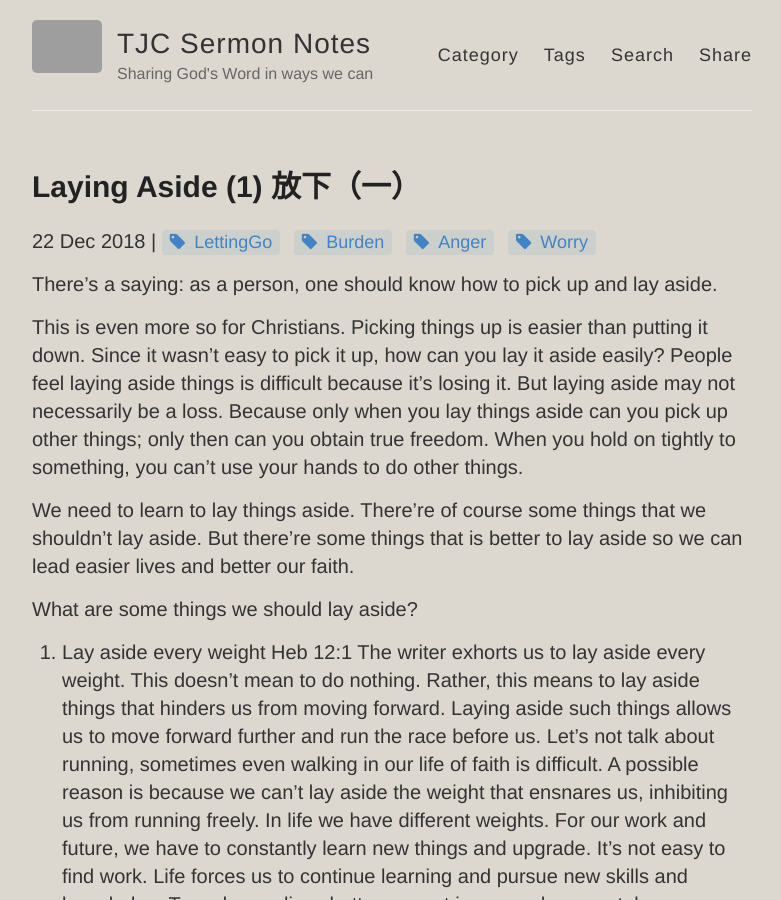
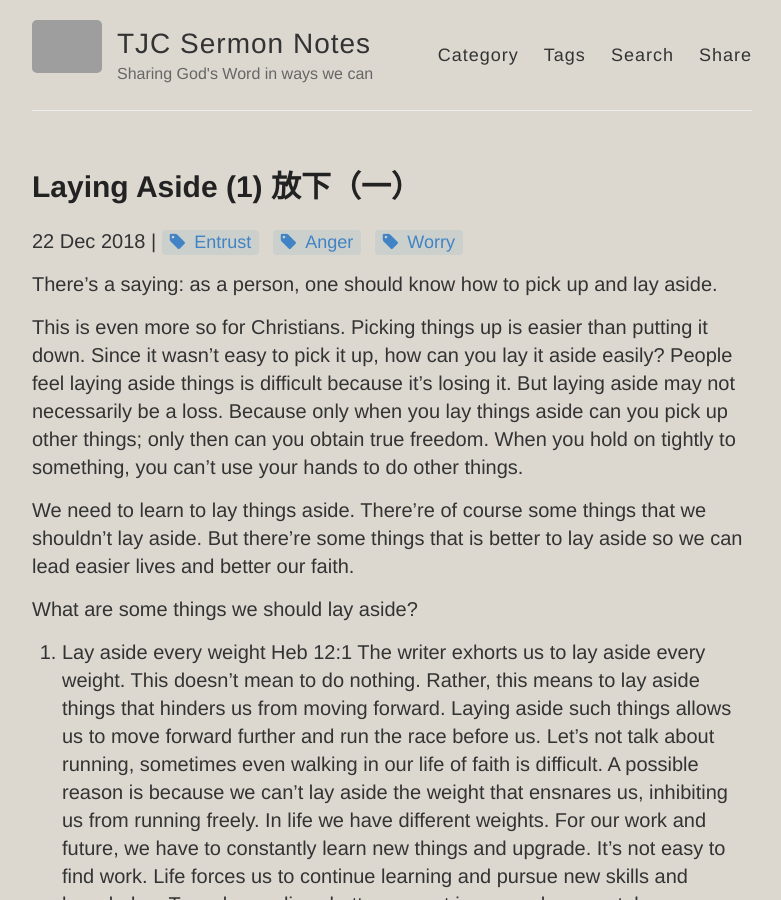
Before and after one commit to catchupTJC/catchuptjc.github.io, a Jekyll site: the page built from _posts/2018-12-22-LayingAside1.md, in a window 1280 px wide and 900 px high. Shown: the whole window, without its empty margins (248-1029 px from the left). Built offline with Jekyll 4.4.1, drawn with Linux system fonts in a browser that asks for light colours; nearby versions of some CDN libraries; comment, search, counter and statistics services are not loaded; some of the changed text lies outside the part shown; grey boxes are pictures that could not be loaded.

Commit message:
Update 2018-12-22-LayingAside1.md

```diff
--- a/_posts/2018-12-22-LayingAside1.md
+++ b/_posts/2018-12-22-LayingAside1.md
@@ -2,7 +2,7 @@
 layout: post
 title: Laying Aside (1) 放下（一）
 category: Sermon(SG)2018
-tags: [LettingGo,Burden,Anger,Worry]
+tags: [Entrust,Anger,Worry]
 hymns:
 ---
 
```
